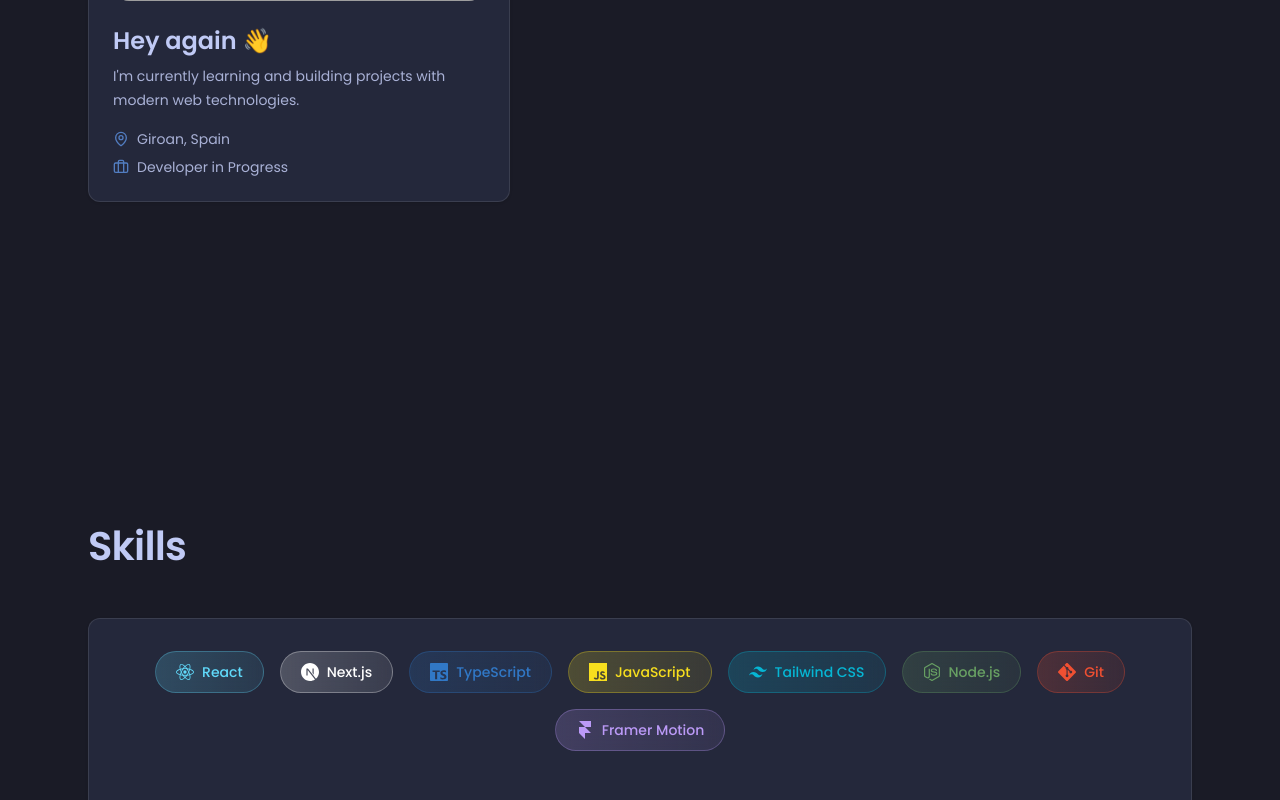
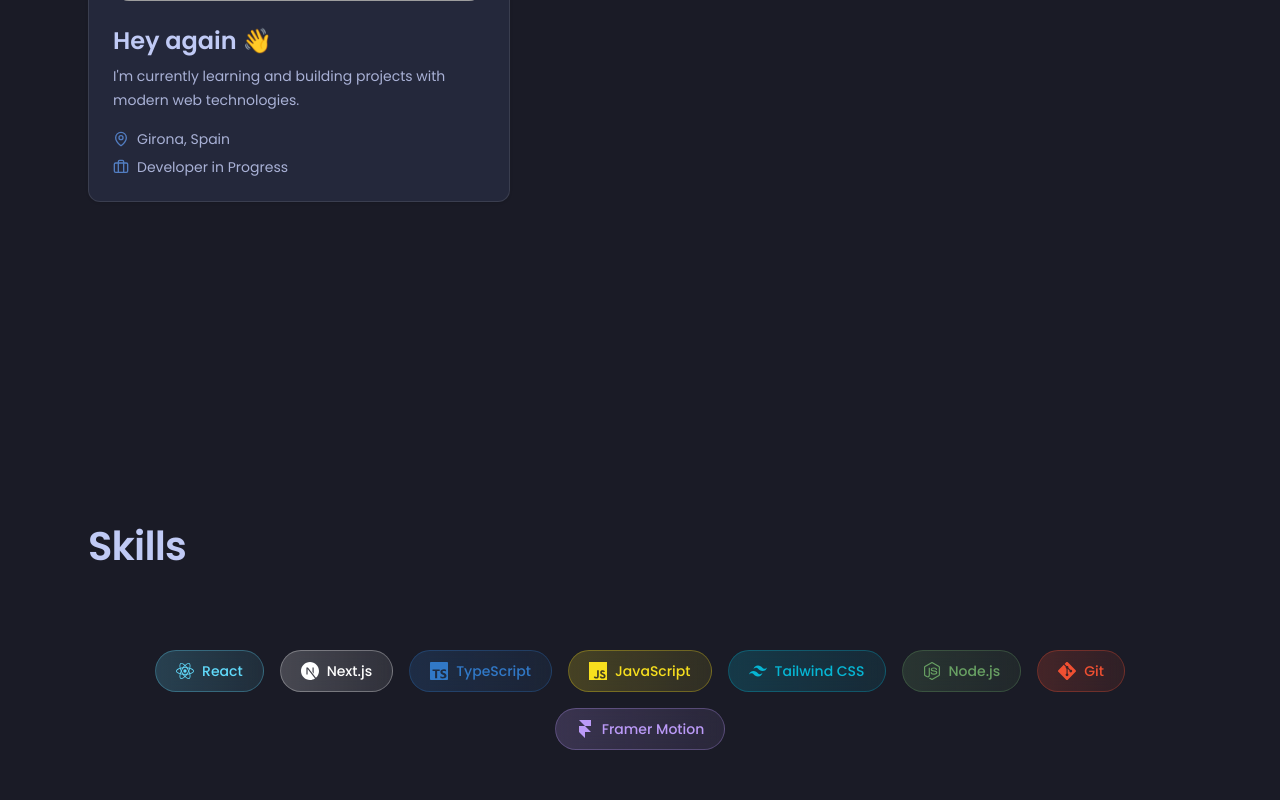
Before and after one commit to M3lgone/isma-portfolio, a Next.js app: page / in a window 1280 px wide. Shown: the part 3400-4200 px from the top of the page. Built offline with nearby package versions, Linux system fonts and the light colour scheme; grey boxes are pictures that could not be loaded.

Commit message:
Skills sin recuadro

```diff
--- a/components/About.tsx
+++ b/components/About.tsx
@@ -51,7 +51,7 @@
               <div className="flex flex-col gap-2 text-sm">
                 <div className="flex items-center gap-2 text-[#a9b1d6]">
                   <MapPin size={16} className="text-[#527dc1]" />
-                  <span>Giroan, Spain</span>
+                  <span>Girona, Spain</span>
                 </div>
                 <div className="flex items-center gap-2 text-[#a9b1d6]">
                   <Briefcase size={16} className="text-[#527dc1]" />
--- a/components/Skills.tsx
+++ b/components/Skills.tsx
@@ -88,13 +88,9 @@
         Skills
       </h2>
 
-      <div className="relative overflow-hidden rounded-xl bg-[#24283b] border border-white/10 hover:border-[#527dc1] transition shadow-sm p-8 min-h-[300px]">
-
-        <div className="absolute inset-0 opacity-0 hover:opacity-100 transition pointer-events-none">
-          <div className="absolute inset-0 bg-gradient-to-r from-[#527dc1]/10 to-[#bb9af7]/10 blur-xl"></div>
-        </div>
-
-        <div className="relative z-10 flex flex-wrap gap-4 justify-center items-center">
+      {/* Skills flotando libremente sin tarjeta */}
+      <div className="relative py-8">
+        <div className="flex flex-wrap gap-4 justify-center items-center">
           {skills.map((skill, index) => {
             const Icon = skill.icon;
             return (
@@ -121,7 +117,6 @@
             );
           })}
         </div>
-
       </div>
 
     </Section>
```
Also changed, not shown: components/Hero.tsx (indentation only).
